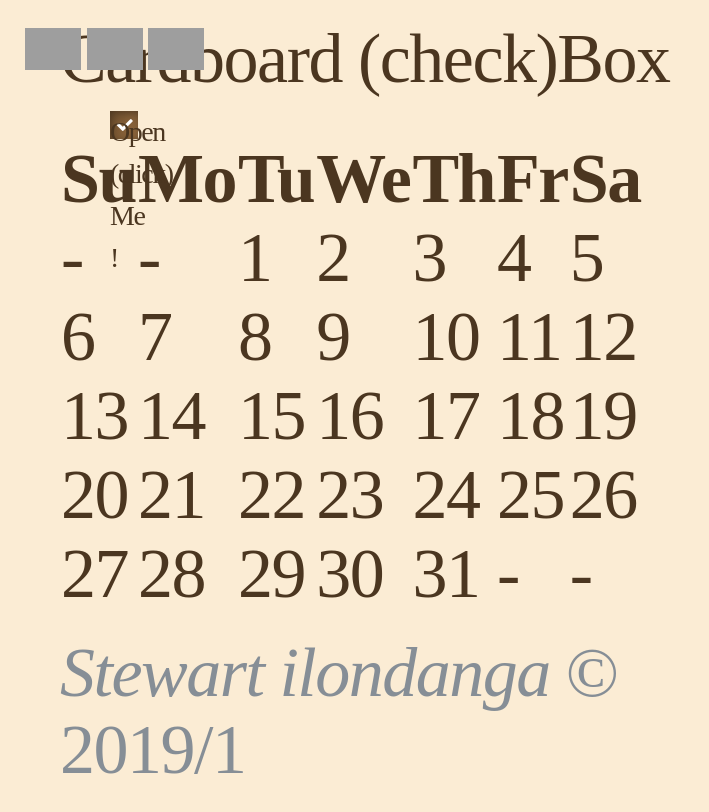
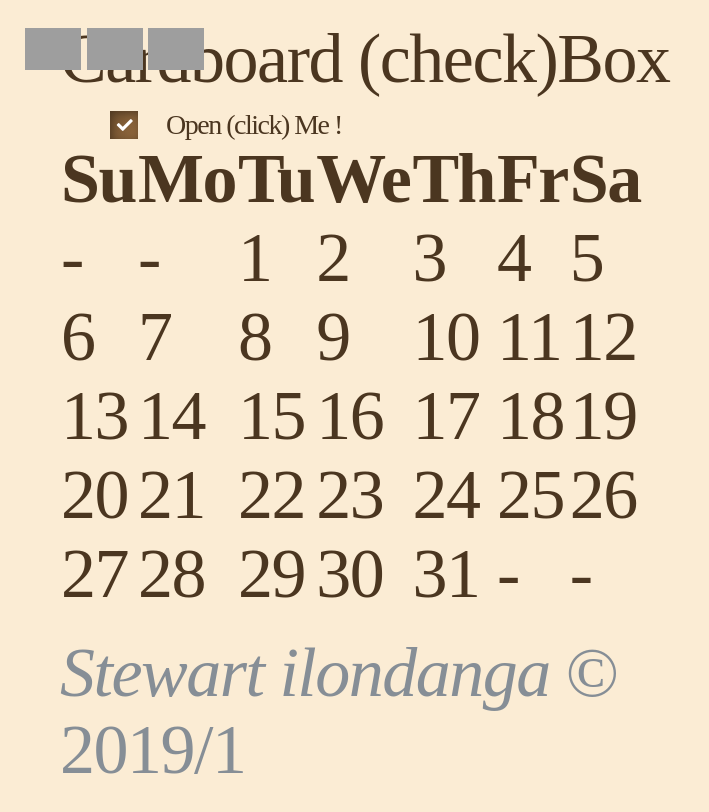
Before and after one commit to stewilondanga/checkboxed-board, a plain HTML site: page index.html in a window 1280 px wide. Shown: the whole page, without its empty margins (0-709 px from the left). Drawn offline with nearby package versions, Linux system fonts and the light colour scheme; grey boxes are pictures that could not be loaded; a web font is replaced by a local one.

Commit message:
add css/styles.css

```diff
--- a/css/styles.css
+++ b/css/styles.css
@@ -77,12 +77,13 @@ html {
   transition: all 0.3s ease;
 }
 
-/*.boxy label {
+.boxy label {
   text-indent: 56px;
   white-space: nowrap;
   line-height: 28px;
 }
-.boxy label:before,
+
+/*.boxy label:before,
 .boxy label:after {
   width: 50%;
   height: 100%;
```
